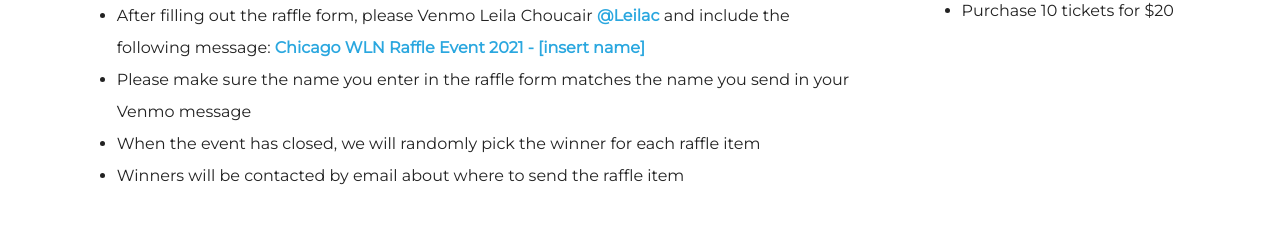
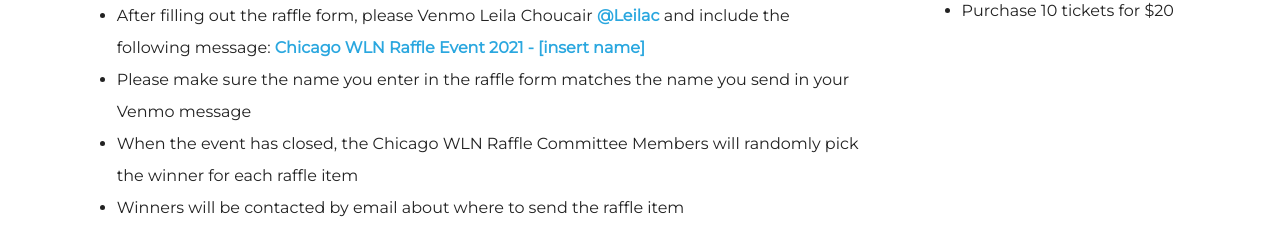
Before and after one commit to jduma108/wln-silent-auction, a React (Create React App) app: page / in a window 1280 px wide. Shown: the part 1978-2213 px from the top of the page. Built offline with nearby package versions, Linux system fonts and the light colour scheme.

Commit message:
updating how it works section

```diff
--- a/src/components/howItWorks/howItWorks.js
+++ b/src/components/howItWorks/howItWorks.js
@@ -39,7 +39,7 @@
                     <li>You may purchase x amount of tickets and distribute them how you want. For example, if you buy 10 tickets, you can put 5 towards one item and the other 5 towards another item</li>
                     <li>After filling out the raffle form, please Venmo Leila Choucair <span className={styles.bold}>@Leilac</span> and include the following message: <span className={styles.bold}>Chicago WLN Raffle Event 2021 - [insert name]</span></li>
                     <li>Please make sure the name you enter in the raffle form matches the name you send in your Venmo message</li>
-                    <li>When the event has closed, we will randomly pick the winner for each raffle item</li>
+                    <li>When the event has closed, the Chicago WLN Raffle Committee Members will randomly pick the winner for each raffle item</li>
                     <li>Winners will be contacted by email about where to send the raffle item</li>
                 </ul>
             </div>
```
